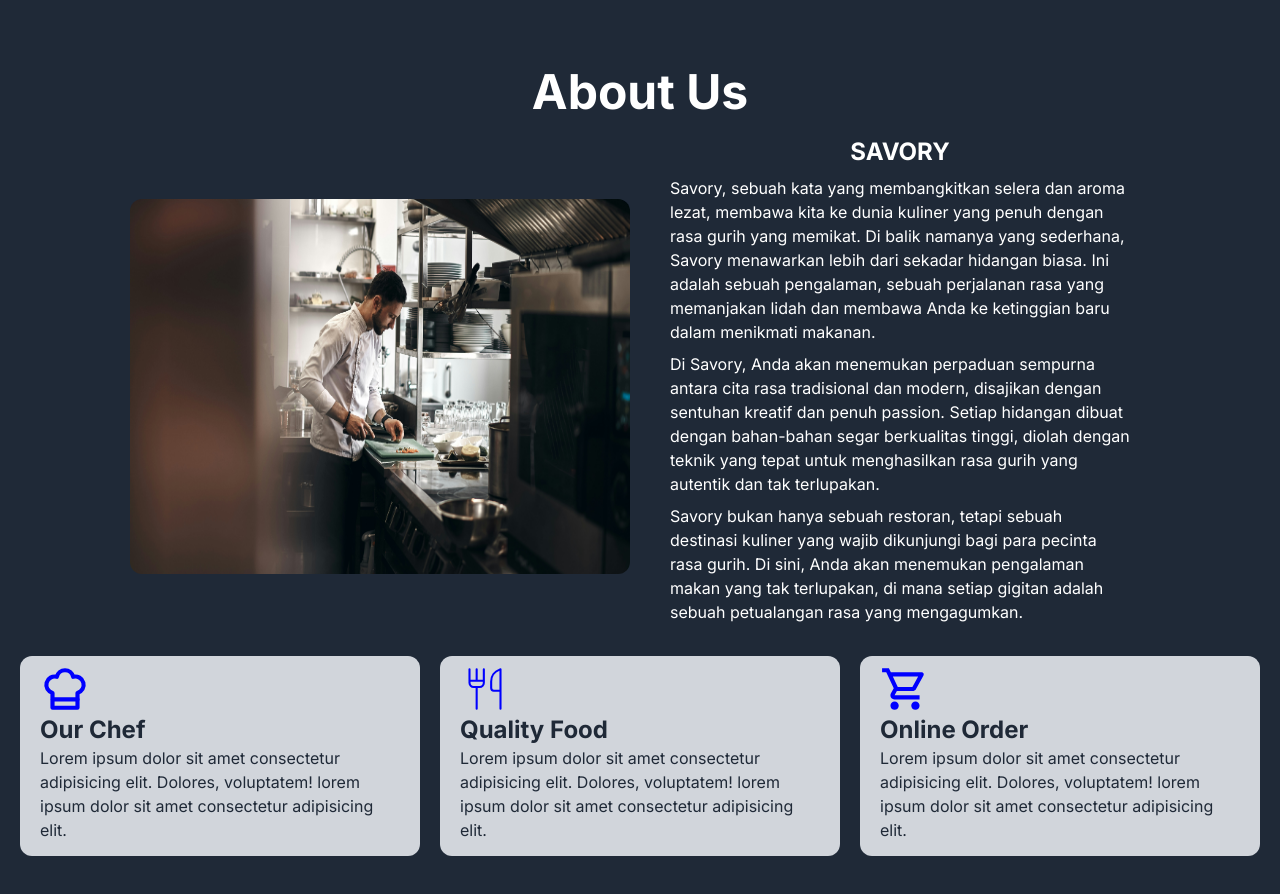
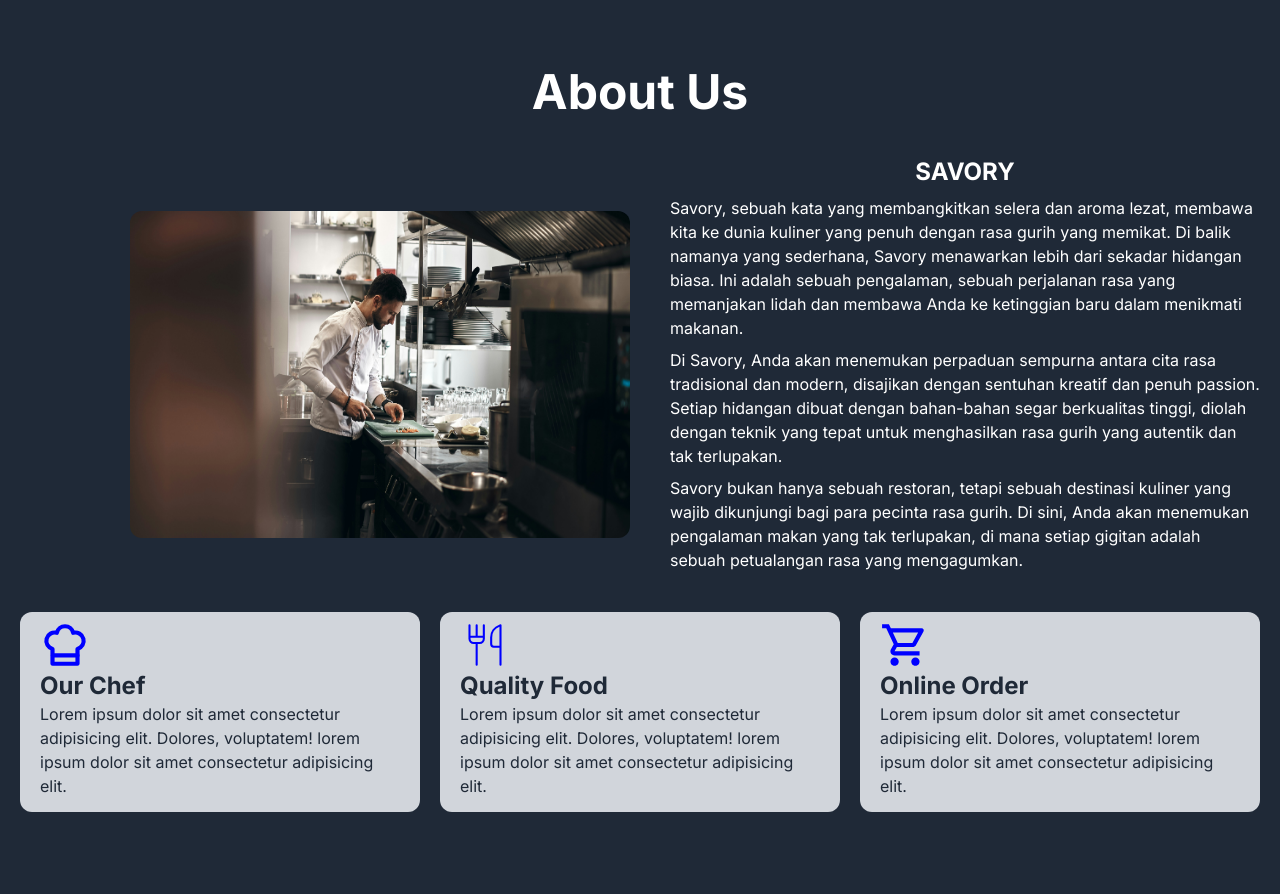
Before and after one commit to PutuRivan/Savory, a Next.js app: page / in a window 1280 px wide. Shown: the part 860-1754 px from the top of the page. Built offline with nearby package versions, Linux system fonts and the light colour scheme.

Commit message:
fix:responsive style at About

```diff
--- a/src/Components/Section/About.tsx
+++ b/src/Components/Section/About.tsx
@@ -36,14 +36,14 @@ const About = () => {
           </h1>
         </div>
         <div className="grid grid-cols-1 lg:grid-cols-2 w-full h-full px-10 lg:px-0 pt-5 gap-5">
-          <figure className="flex items-center justify-end ">
+          <figure className="flex items-center justify-end lg:pt-5">
             <img
               src="/About-img.jpg"
               alt=""
               className="w-[500px] h-[75%]  rounded-xl"
             />
           </figure>
-          <div className="w-[500px] h-[500px] text-white rounded-xl lg:px-5 pr-5 flex flex-col gap-2">
+          <div className="w-auto h-auto text-white rounded-xl p-5 flex flex-col gap-2">
             <h1 className="text-center text-2xl font-bold">SAVORY</h1>
             <p>
               Savory, sebuah kata yang membangkitkan selera dan aroma lezat,
```
